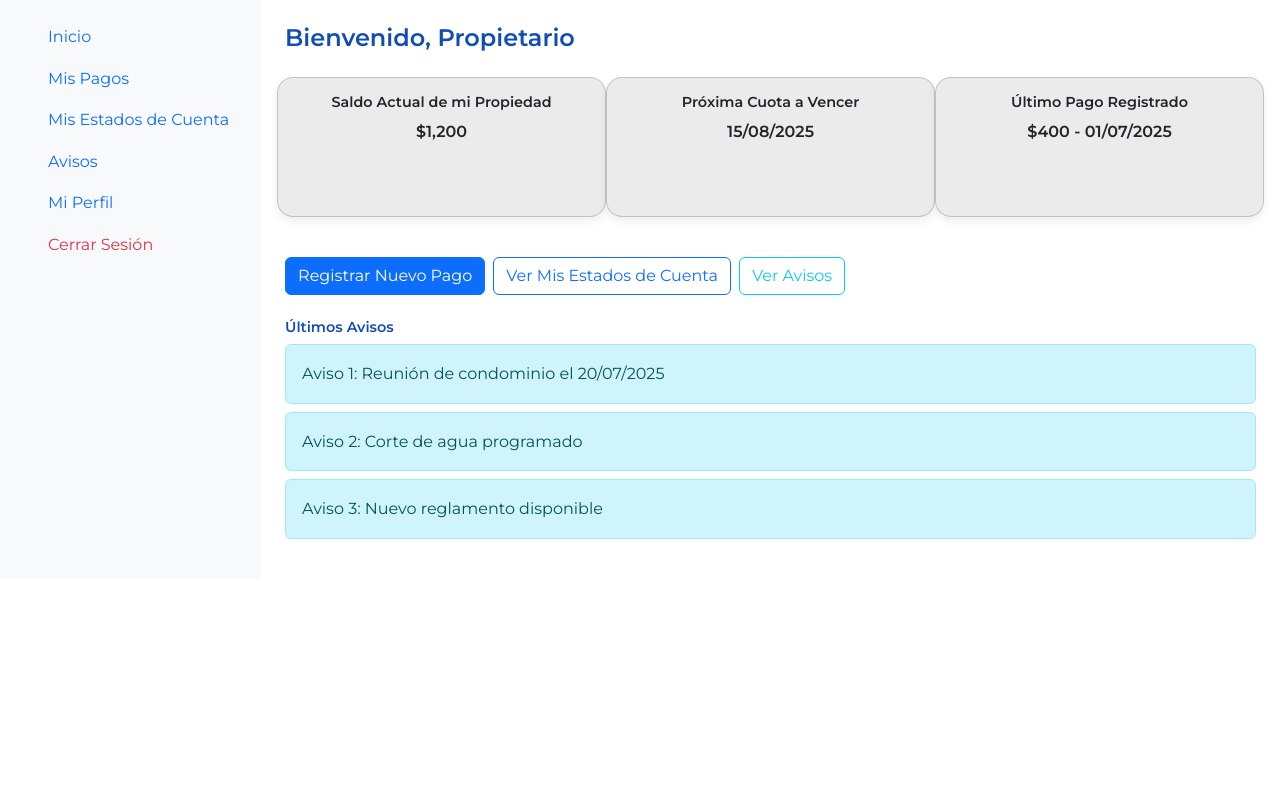
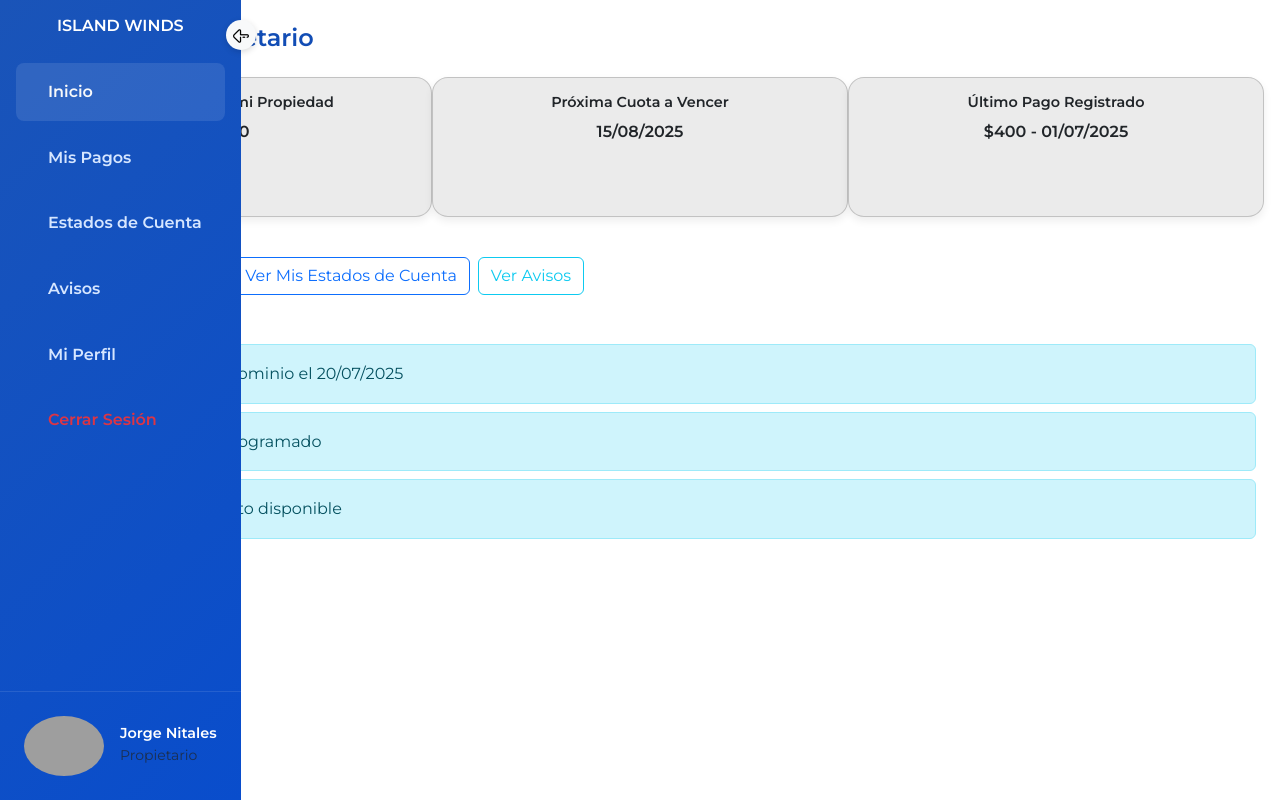
Before and after one commit to Ezuchu/SistemaCondominios, a Vue app in the folder condominio-app/: page /propietario in a window 1280 px wide. Built offline with nearby package versions, Linux system fonts and the light colour scheme; grey boxes are pictures that could not be loaded.

Commit message:
Actualizar la barra lateral con nuevo diseño y funcionalidad; agregar botón de alternar y mejorar estilos

```diff
--- a/condominio-app/src/modules/propietario/components/sidebar.vue
+++ b/condominio-app/src/modules/propietario/components/sidebar.vue
@@ -1,12 +1,201 @@
 <template>
-  <nav class="sidebar bg-light p-3">
-    <ul class="nav flex-column">
-      <li class="nav-item"><router-link to="/propietario" class="nav-link">Inicio</router-link></li>
-      <li class="nav-item"><router-link to="/propietario/pagos" class="nav-link">Mis Pagos</router-link></li>
-      <li class="nav-item"><router-link to="/propietario/estados-cuenta" class="nav-link">Mis Estados de Cuenta</router-link></li>
-      <li class="nav-item"><router-link to="/propietario/avisos" class="nav-link">Avisos</router-link></li>
-      <li class="nav-item"><router-link to="/propietario/perfil" class="nav-link">Mi Perfil</router-link></li>
-      <li class="nav-item"><router-link to="/" class="nav-link text-danger">Cerrar Sesión</router-link></li>
-    </ul>
+  <!-- Nueva Sidebar para desktop -->
+  <nav :class="['sidebar', { collapsed }]">
+    <button class="toggle-btn" @click="toggleSidebar">
+      <img src="@/assets/flecha-izquierda.png" alt="Toggle Sidebar">
+    </button>
+
+    <div class="p-2 text-center">
+      <h4 class="text-white">ISLAND WINDS</h4>
+    </div>
+
+    <div class="nav flex-column">
+      <router-link to="/propietario" class="sidebar-link active text-decoration-none p-3">
+        <i class="fas fa-home me-3"></i>
+        <span class="hide-on-collapse">Inicio</span>
+      </router-link>
+      <router-link to="/propietario/pagos" class="sidebar-link text-decoration-none p-3">
+        <i class="fas fa-chart-bar me-3"></i>
+        <span class="hide-on-collapse">Mis Pagos</span>
+      </router-link>
+      <router-link to="/propietario/estados-cuenta" class="sidebar-link text-decoration-none p-3">
+        <i class="fas fa-users me-3"></i>
+        <span class="hide-on-collapse">Estados de Cuenta</span>
+      </router-link>
+      <router-link to="/propietario/avisos" class="sidebar-link text-decoration-none p-3">
+        <i class="fas fa-box me-3"></i>
+        <span class="hide-on-collapse">Avisos</span>
+      </router-link>
+      <router-link to="/propietario/perfil" class="sidebar-link text-decoration-none p-3">
+        <i class="fas fa-gear me-3"></i>
+        <span class="hide-on-collapse">Mi Perfil</span>
+      </router-link>
+      <router-link to="/" class="sidebar-link text-danger text-decoration-none p-3">
+        <i class="fas fa-sign-out-alt me-3"></i>
+        <span class="hide-on-collapse">Cerrar Sesión</span>
+      </router-link>
+    </div>
+
+    <div class="profile-section mt-auto p-4">
+      <div class="d-flex align-items-center">
+        <img src="https://randomuser.me/api/portraits/men/25.jpg" style="height:60px" class="rounded-circle" alt="Profile">
+        <div class="ms-3 profile-info">
+          <h6 class="text-white mb-0">Jorge Nitales </h6>
+          <small class="text-muted">Propietario</small>
+        </div>
+      </div>
+    </div>
   </nav>
 </template>
+
+<script setup>
+import { ref } from 'vue'
+const collapsed = ref(false)
+function toggleSidebar() {
+  collapsed.value = !collapsed.value
+}
+</script>
+
+<style scoped lang="scss">
+@import '@/styles/variables';
+
+:root {
+  --sidebar-width: 280px;
+  --sidebar-width-collapsed: 1000px;
+}
+
+body {
+  overflow-x: hidden;
+}
+
+.sidebar {
+  width: var(--sidebar-width);
+  height: 100vh;
+  background: linear-gradient(135deg, $color-primario 0%, $color-secundario 100%);
+  transition: all 0.3s ease;
+  color: $color-claro;
+  position: fixed;
+  z-index: 1000;
+  display: flex;
+  flex-direction: column;
+
+  &.collapsed {
+    width: var(--sidebar-width-collapsed);
+  }
+}
+
+@media screen and (max-width: 768px) {
+  .logo {
+    width: 8rem;
+    // height se ajusta automáticamente por aspect-ratio
+  }
+}
+
+.toggle-btn {
+  position: absolute;
+  right: -15px;
+  top: 20px;
+  background: $color-claro;
+  border-radius: 50%;
+  width: 30px;
+  height: 30px;
+  border: none;
+  box-shadow: 0 2px 6px rgba(0, 0, 0, 0.15);
+  z-index: 100;
+  cursor: pointer;
+  transition: transform 0.3s ease;
+  color: $color-primario;
+
+  &.collapsed {
+    transform: rotate(180deg);
+  }
+}
+
+.logo-text {
+  background: linear-gradient(45deg, $color-informativo, $color-secundario);
+  -webkit-background-clip: text;
+  -webkit-text-fill-color: transparent;
+  transition: opacity 0.3s ease;
+
+  &.collapsed {
+    opacity: 0;
+  }
+}
+
+.sidebar-link {
+  color: $color-azul-claro;
+  transition: all 0.2s ease;
+  border-radius: 8px;
+  margin: 4px 16px;
+  white-space: nowrap;
+  overflow: hidden;
+  font-weight: $peso-h1;
+  padding: 10px 18px;
+
+  &:hover {
+    color: $color-claro;
+    background: rgba($color-claro, 0.1);
+    transform: translateX(5px);
+  }
+  &.active, &.router-link-active {
+    color: $color-claro;
+    background: rgba($color-claro, 0.1);
+  }
+
+  &.collapsed {
+    text-align: center;
+    padding: 1rem !important;
+    margin: 4px 8px;
+
+    i {
+      margin: 0 !important;
+    }
+  }
+}
+
+.notification-badge {
+  background: $color-peligro;
+  padding: 2px 6px;
+  border-radius: 6px;
+  font-size: 0.7rem;
+}
+
+.profile-section {
+  border-top: 1px solid rgba($color-claro, 0.1);
+}
+
+.main-content {
+  margin-left: var(--sidebar-width);
+  background-color: $color-fondo;
+  min-height: 100vh;
+  padding: 20px;
+  transition: all 0.3s ease;
+
+  &.collapsed {
+    margin-left: var(--sidebar-width-collapsed);
+  }
+}
+
+.sidebar.collapsed .hide-on-collapse {
+  opacity: 0;
+  visibility: hidden;
+}
+
+.sidebar.collapsed .profile-info {
+  opacity: 0;
+}
+
+.sidebar.collapsed .sidebar-link {
+  text-align: center;
+  padding: 1rem !important;
+  margin: 4px 8px;
+}
+
+.sidebar.collapsed .sidebar-link i {
+  margin: 0 !important;
+}
+
+.profile-info {
+  transition: opacity 0.2s ease;
+}
+</style>
--- a/condominio-app/src/modules/propietario/index.vue
+++ b/condominio-app/src/modules/propietario/index.vue
@@ -1,7 +1,7 @@
 <template>
   <div class="d-flex">
     <sidebar />
-    <main class="flex-grow-1 p-4">
+    <main class="flex-grow-1 p-4" style="margin-left: var(--sidebar-width);">
       <h2 class="mb-4">Bienvenido, Propietario</h2>
       <div class="row mb-4">
         <tarjetaResumen titulo="Saldo Actual de mi Propiedad" valor="$1,200" icono="bi-cash-stack" />
--- a/condominio-app/src/styles/variables.scss
+++ b/condominio-app/src/styles/variables.scss
@@ -2,8 +2,8 @@
 // 🎨 Paleta de Colores
 // --------------------------------------------------
 
-$color-primario: #002D7A;            // Azul oscuro principal
-$color-secundario: #0043C3;          // Azul medio
+$color-primario: #1a54b8;            // Azul oscuro principal
+$color-secundario: #094dcc;          // Azul medio
 $color-informativo: #0059FF;         // Azul brillante (info)
 $color-azul-claro: #D6E6FF;          // Azul suave (fondos)
 
```
Also changed, not shown: condominio-app/src/assets/flecha-izquierda.png (added).
